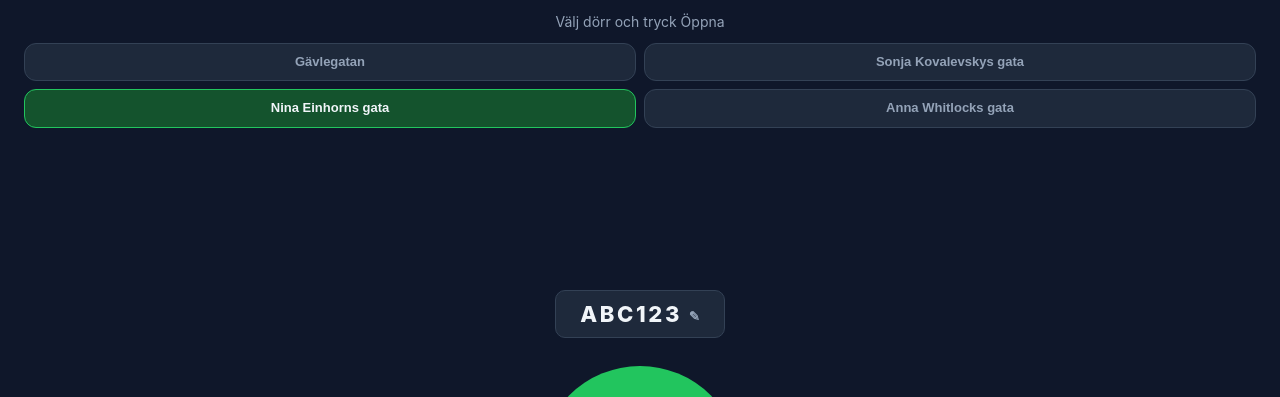
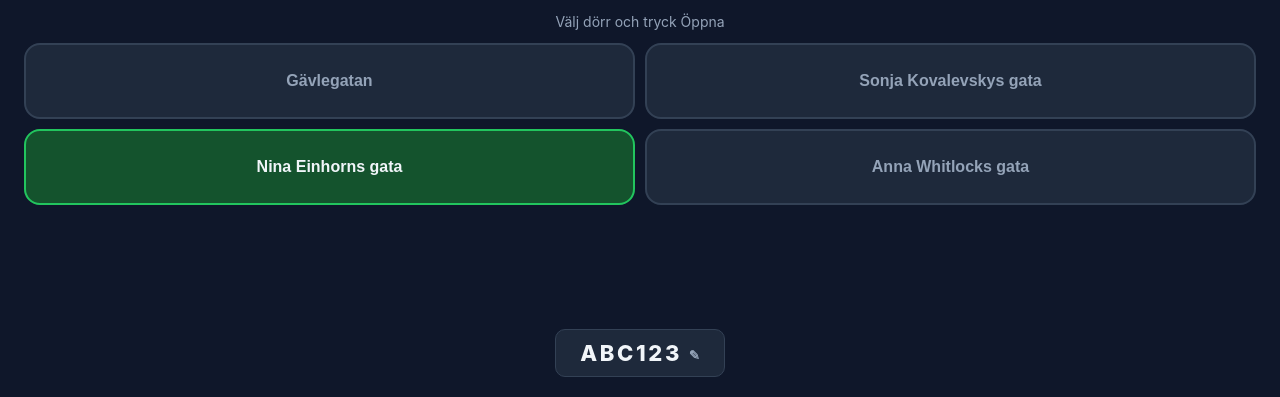
Before and after one commit to Tokmos/garage, a website: page public/index.html in a window 1280 px wide. Shown: the part 57-454 px from the top of the page. Drawn offline with Linux system fonts and the light colour scheme.

Commit message:
Make door tiles larger
Co-Authored-By: Claude Opus 5.5 <noreply@anthropic.com>

```diff
--- a/public/index.html
+++ b/public/index.html
@@ -344,22 +344,26 @@
       min-height: 20px;
     }
     #doorStatus.warn { color: #fbbf24; }
-    #doorChips { display: grid; grid-template-columns: 1fr 1fr; gap: 8px; }
+    #doorChips { display: grid; grid-template-columns: 1fr 1fr; gap: 10px; }
     .door-chip {
-      flex: 1;
-      padding: 10px 6px;
+      min-height: 76px;
+      padding: 12px 10px;
+      display: flex;
+      flex-direction: column;
+      align-items: center;
+      justify-content: center;
       background: var(--surface);
-      border: 1.5px solid #334155;
-      border-radius: 12px;
+      border: 2px solid #334155;
+      border-radius: 16px;
       color: var(--muted);
-      font-size: 13px;
+      font-size: 16px;
       font-weight: 700;
       line-height: 1.25;
       cursor: pointer;
       transition: background 0.2s, border-color 0.2s, color 0.2s;
     }
     .door-chip.selected { border-color: var(--green); color: var(--text); background: #14532d; }
-    .door-chip .chip-dist { display: block; font-size: 11px; font-weight: 600; color: var(--muted); margin-top: 2px; }
+    .door-chip .chip-dist { display: block; font-size: 13px; font-weight: 600; color: var(--muted); margin-top: 4px; }
 
     /* ── Flyttmeddelande (visas bara på gamla Render-adressen) ── */
     #moveBanner {
```
